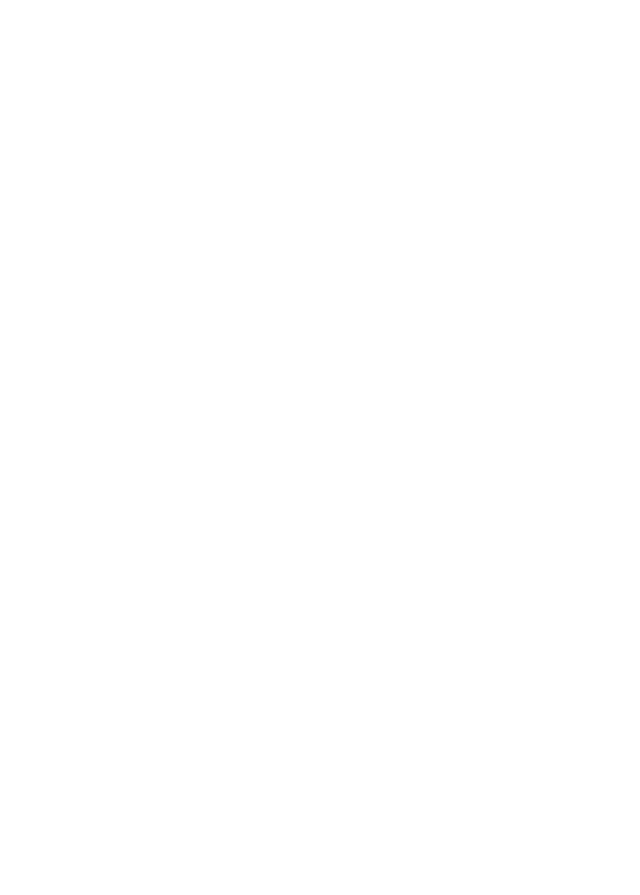
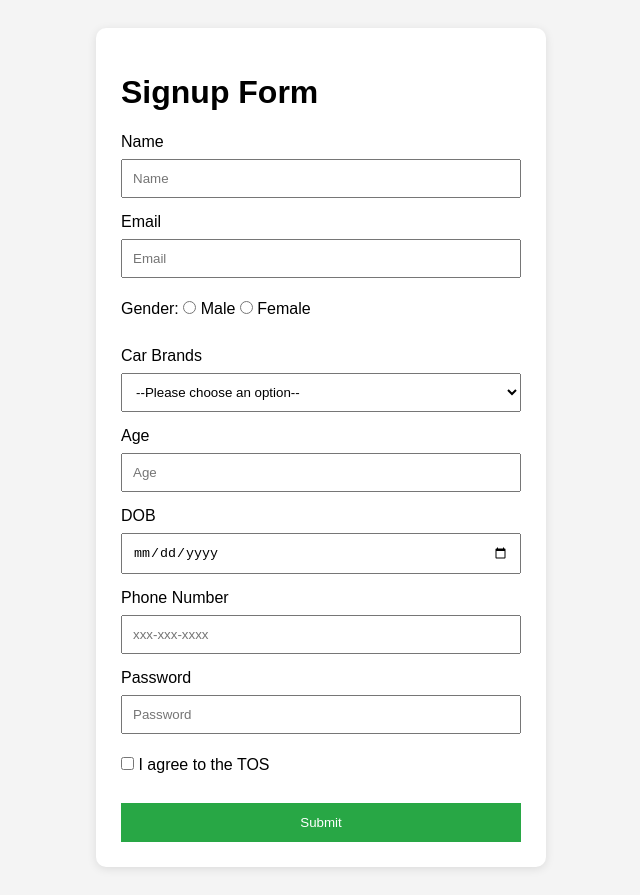
Before and after one commit to acciojob/signup-form-car-Vishwajeet-Gupta-001, a website: page main.html in a window 1280 px wide. Shown: the whole page, without its empty margins (319-959 px from the left). Before the commit the page ends 800 px from the top, so only its background shows below. Drawn offline with Linux system fonts and the light colour scheme.

Commit message:
created a submission

```diff
--- a/main.html
+++ b/main.html
@@ -3,11 +3,157 @@
 <html>
 
 <head>
+	<meta charset="UTF-8">
+    <meta name="viewport" content="width=device-width, initial-scale=1.0">
+    <title>Signup Form</title>
+
+    <style>
+        body {
+            font-family: Arial, sans-serif;
+            background-color: #f4f4f4;
+            padding: 20px;
+        }
+
+        form {
+            background-color: white;
+            max-width: 400px;
+            margin: auto;
+            padding: 25px;
+            border-radius: 10px;
+            box-shadow: 0 2px 10px rgba(0,0,0,0.1);
+        }
+
+        input, select {
+            width: 100%;
+            padding: 10px;
+            margin: 8px 0 15px;
+            box-sizing: border-box;
+        }
+
+        input[type="radio"],
+        input[type="checkbox"] {
+            width: auto;
+        }
+
+        button {
+            width: 100%;
+            padding: 12px;
+            background-color: #28a745;
+            color: white;
+            border: none;
+            cursor: pointer;
+        }
+    </style>
 	<link rel="stylesheet" href="styles.css">
 </head>
 
 <body>
 	<!-- the entire body must be written by student -->
+
+	<form method="post">
+
+        <h1>Signup Form</h1>
+
+        <!-- Name -->
+        <label for="name">Name</label>
+        <input
+            type="text"
+            id="name"
+            placeholder="Name"
+            required
+        >
+
+        <!-- Email -->
+        <label for="email">Email</label>
+        <input
+            type="email"
+            id="email"
+            placeholder="Email"
+            required
+        >
+
+        <!-- Gender -->
+        <label>Gender:</label>
+
+        <input
+            type="radio"
+            id="gender_m"
+            name="gender"
+            value="Male"
+            required
+        >
+        <label for="gender_m">Male</label>
+
+        <input
+            type="radio"
+            id="gender_f"
+            name="gender"
+            value="Female"
+            required
+        >
+        <label for="gender_f">Female</label>
+
+        <br><br>
+
+        <!-- Car Brands -->
+        <label for="cars">Car Brands</label>
+        <select id="cars" required>
+            <option value="" disabled selected>--Please choose an option--</option>
+            <option value="BMW">BMW</option>
+            <option value="Audi">Audi</option>
+            <option value="Mercedes">Mercedes</option>
+            <option value="Tesla">Tesla</option>
+        </select>
+
+        <!-- Age -->
+        <label for="age">Age</label>
+        <input
+            type="number"
+            id="age"
+            placeholder="Age"
+            required
+        >
+
+        <!-- DOB -->
+        <label for="dob">DOB</label>
+        <input
+            type="date"
+            id="dob"
+            required
+        >
+
+        <!-- Phone Number -->
+        <label for="tel">Phone Number</label>
+        <input
+            type="tel"
+            id="tel"
+            placeholder="xxx-xxx-xxxx"
+        >
+
+        <!-- Password -->
+        <label for="password">Password</label>
+        <input
+            type="password"
+            id="password"
+            placeholder="Password"
+            required
+        >
+
+        <!-- Terms of Service -->
+        <input
+            type="checkbox"
+            id="tos"
+            required
+        >
+        <label for="tos">I agree to the TOS</label>
+
+        <br><br>
+
+        <!-- Submit -->
+        <button type="submit">Submit</button>
+
+    </form>
+
     <script type="text/javascript" src="./script.js">
 </script>
 
```
